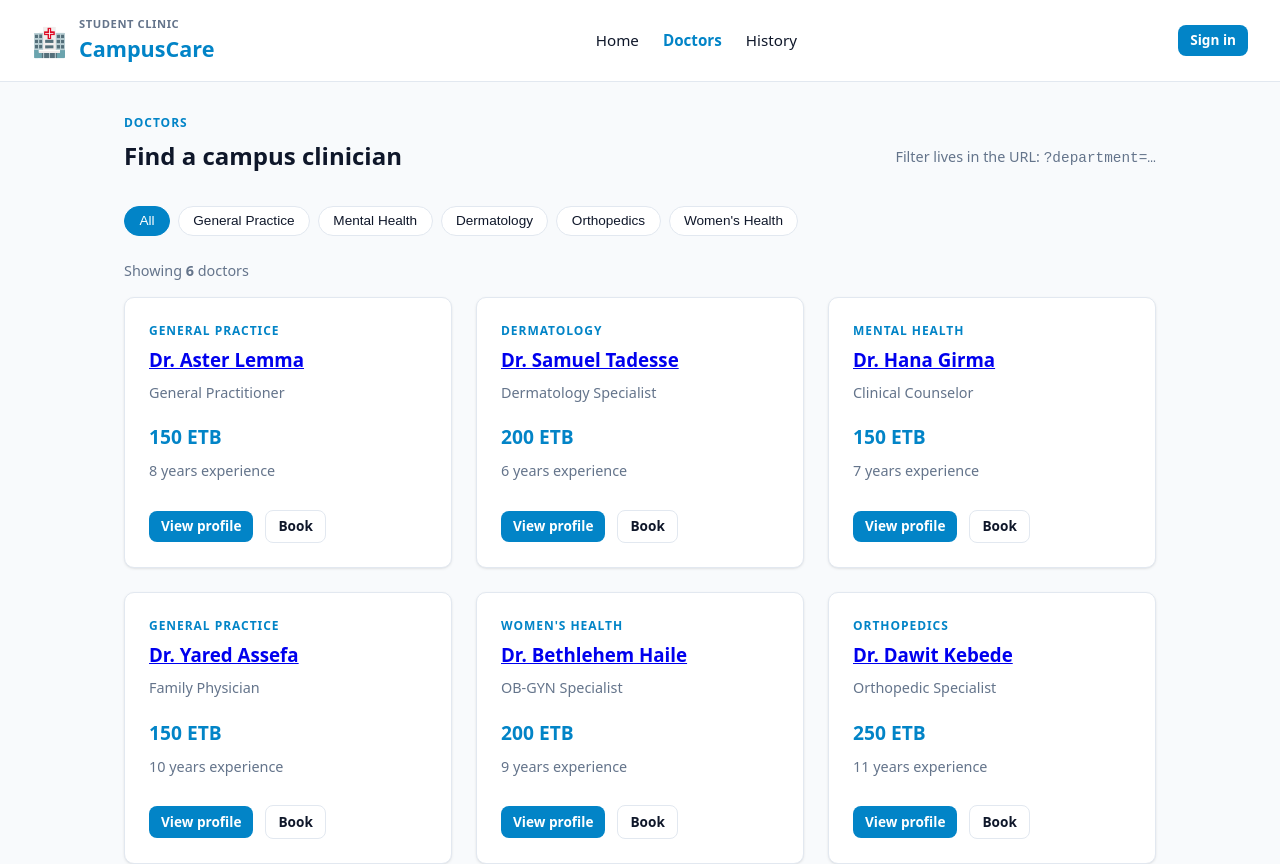
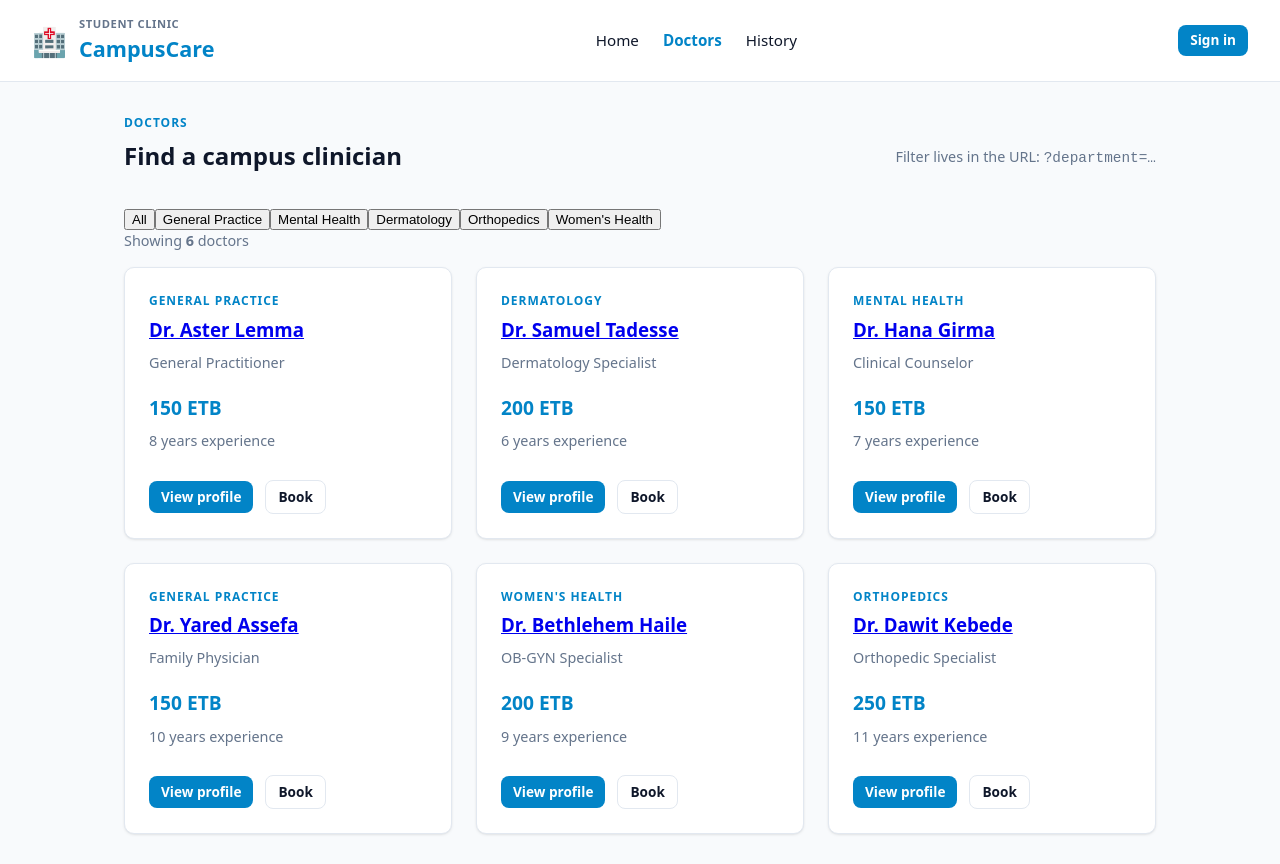
Before and after one commit to zachariasgebre/CampusCare, a React (Vite) app in the folder campuscare/: page /doctors in a window 1280 px wide. Shown: the top 864 px of the page. Built offline with nearby package versions, Linux system fonts and the light colour scheme.

Commit message:
update DepartmentFilter component

```diff
--- a/campuscare/src/doctors/DepartmentFilter.jsx
+++ b/campuscare/src/doctors/DepartmentFilter.jsx
@@ -1,11 +1,11 @@
-function DepartmentFilter({ departments = [], value, onChange }) {
+function DepartmentFilter({ departments, value, onChange }) {
   return (
-    <div className="filter-bar" role="toolbar" aria-label="Department filters">
+    <div className="chip-row" role="group" aria-label="Filter by department">
       {departments.map((dept) => (
         <button
           key={dept}
           type="button"
-          className={`filter-btn ${value === dept ? "active" : ""}`}
+          className={`chip ${value === dept ? "active" : ""}`}
           onClick={() => onChange(dept)}
         >
           {dept}
```
